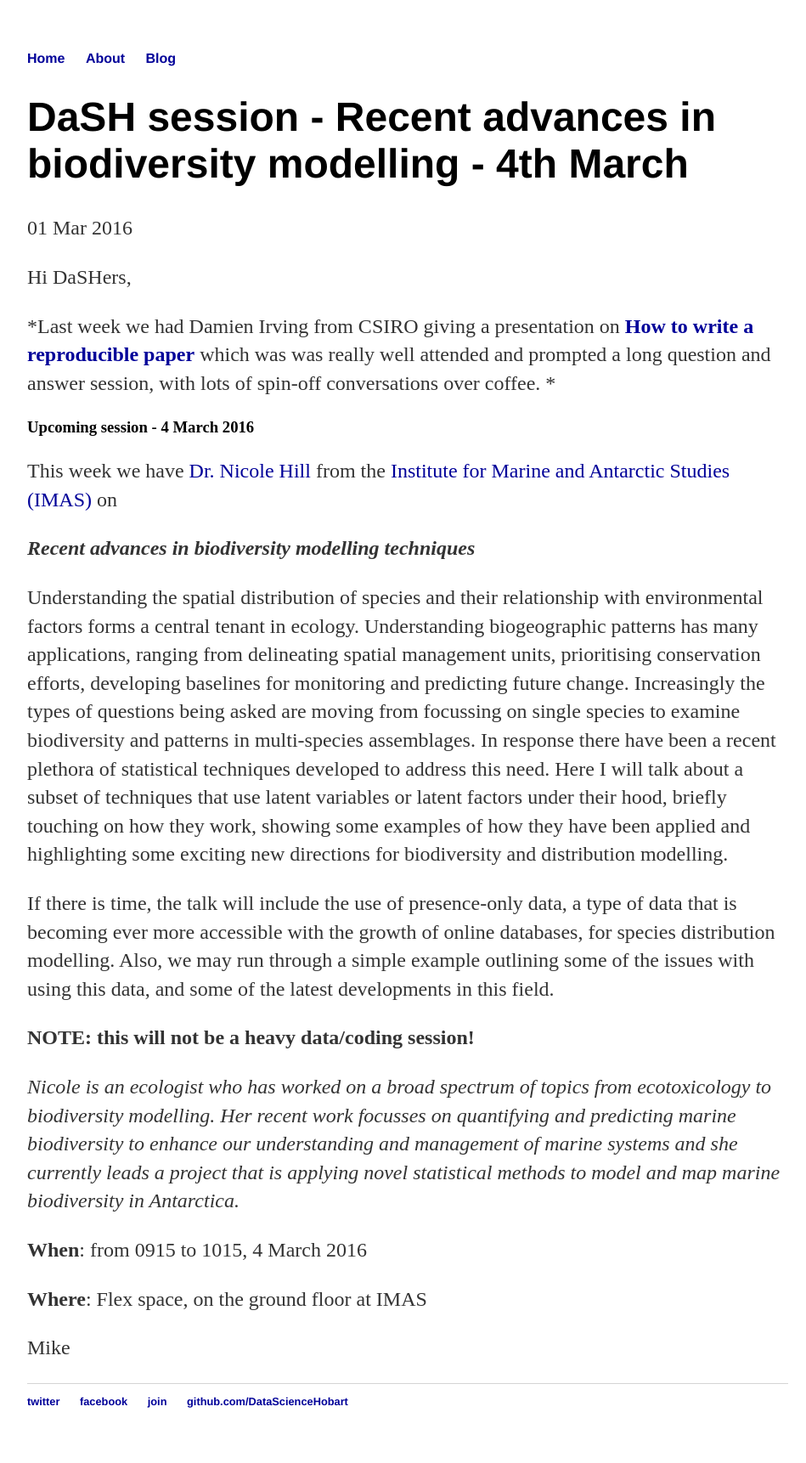
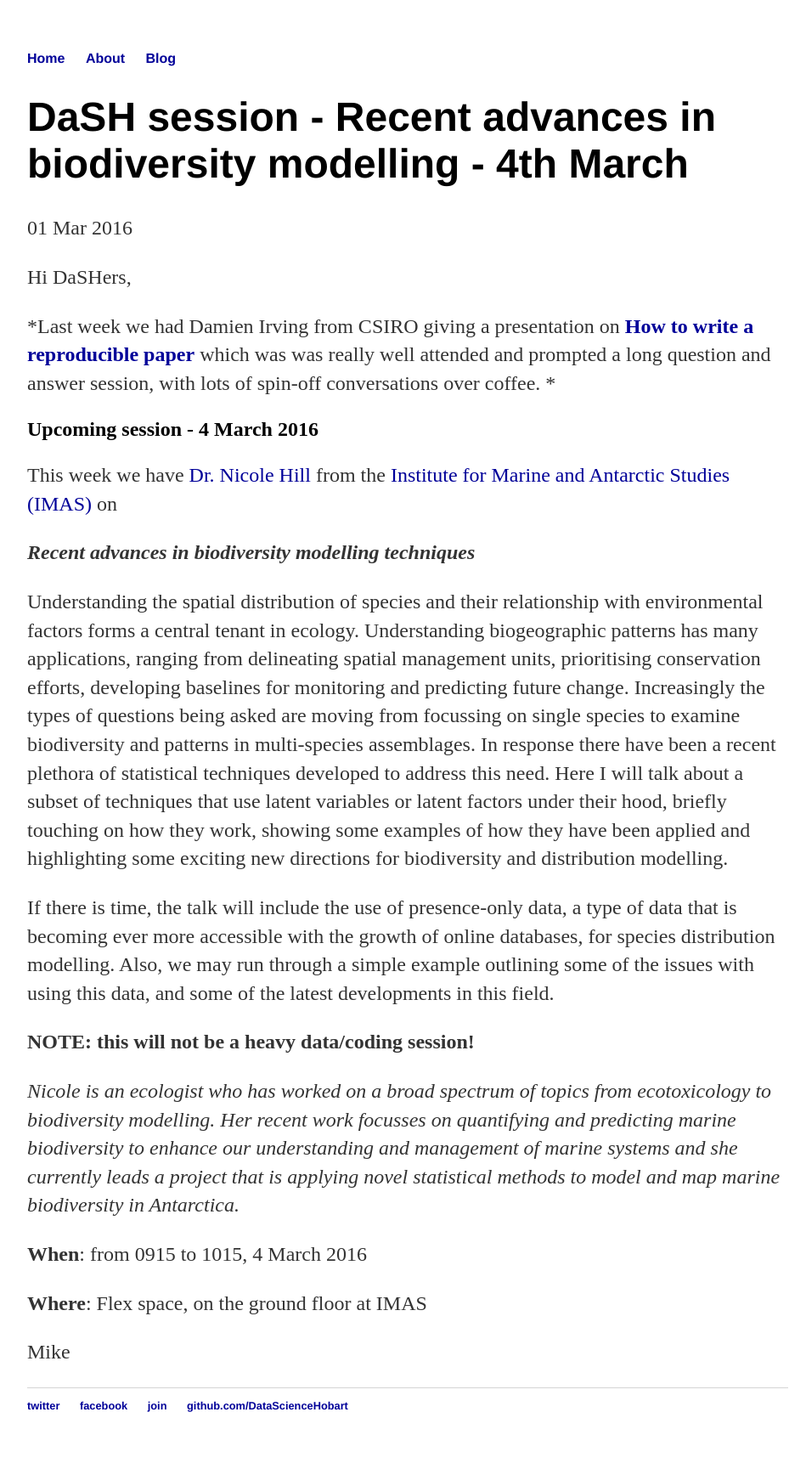
Before and after one commit to DataScienceHobart/DaSH, a Jekyll site: the page built from _posts/2016-03-01-Advances-Biodiversity.md, in a window 1280 px wide. Shown: the whole page at 85% size, without its empty margins (160-1109 px from the left). Built offline with Jekyll 4.4.1, drawn with Linux system fonts in a browser that asks for light colours.

Commit message:
text size change

```diff
--- a/_posts/2016-03-01-Advances-Biodiversity.md
+++ b/_posts/2016-03-01-Advances-Biodiversity.md
@@ -13,7 +13,7 @@ Hi DaSHers,
 
 *Last week we had Damien Irving from CSIRO giving a presentation on [**How to write a reproducible paper**](https://speakerdeck.com/damienirving/how-to-write-a-reproducible-paper-number-2) which was was really well attended and prompted a long question and answer session, with lots of spin-off conversations over coffee. *
 
-### Upcoming session - 4 March 2016
+## Upcoming session - 4 March 2016
 
 This week we have [Dr. Nicole Hill](http://www.utas.edu.au/profiles/staff/imas/Nicole-Hill) from the [Institute for Marine and Antarctic Studies (IMAS)](http://www.imas.utas.edu.au/) on
 
```
